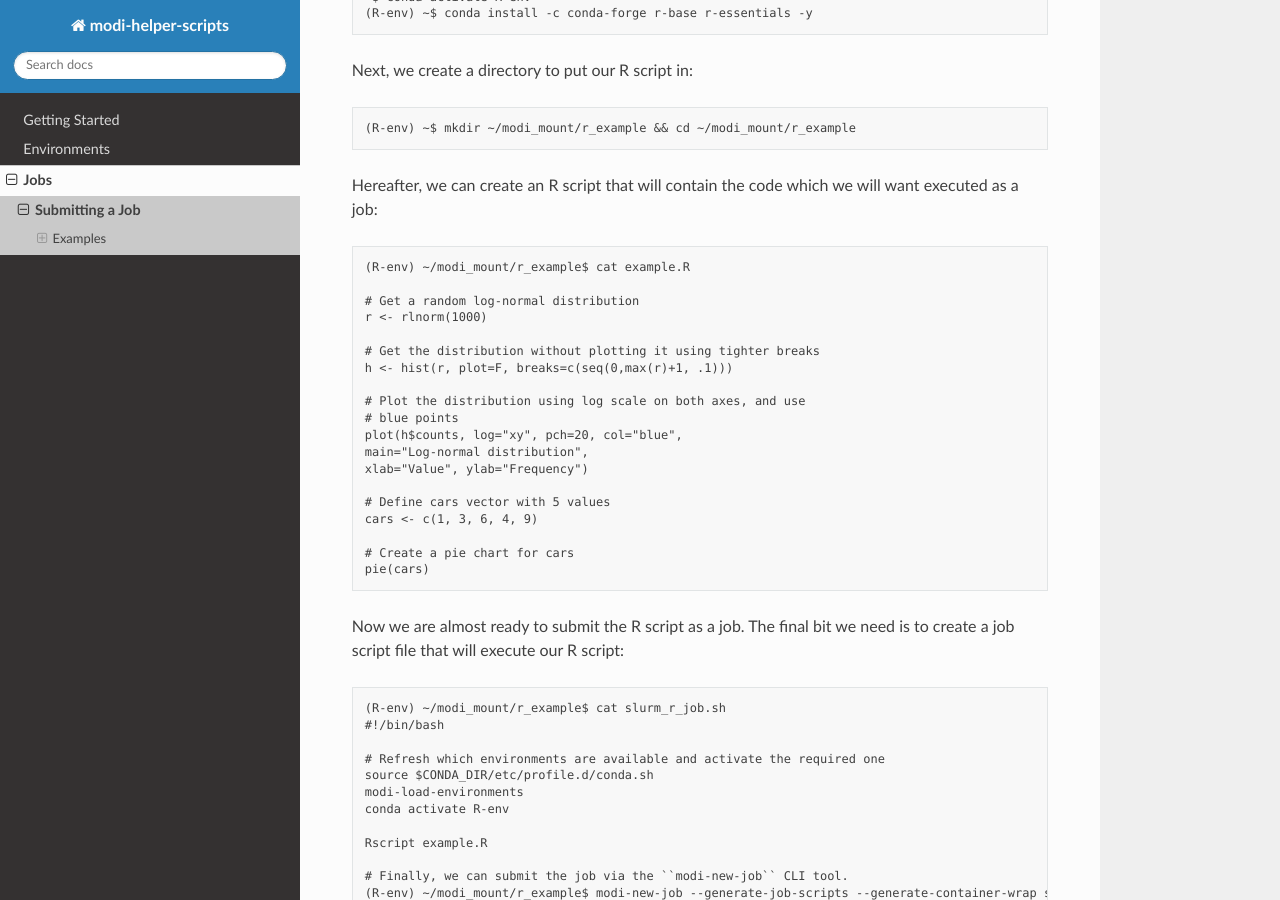
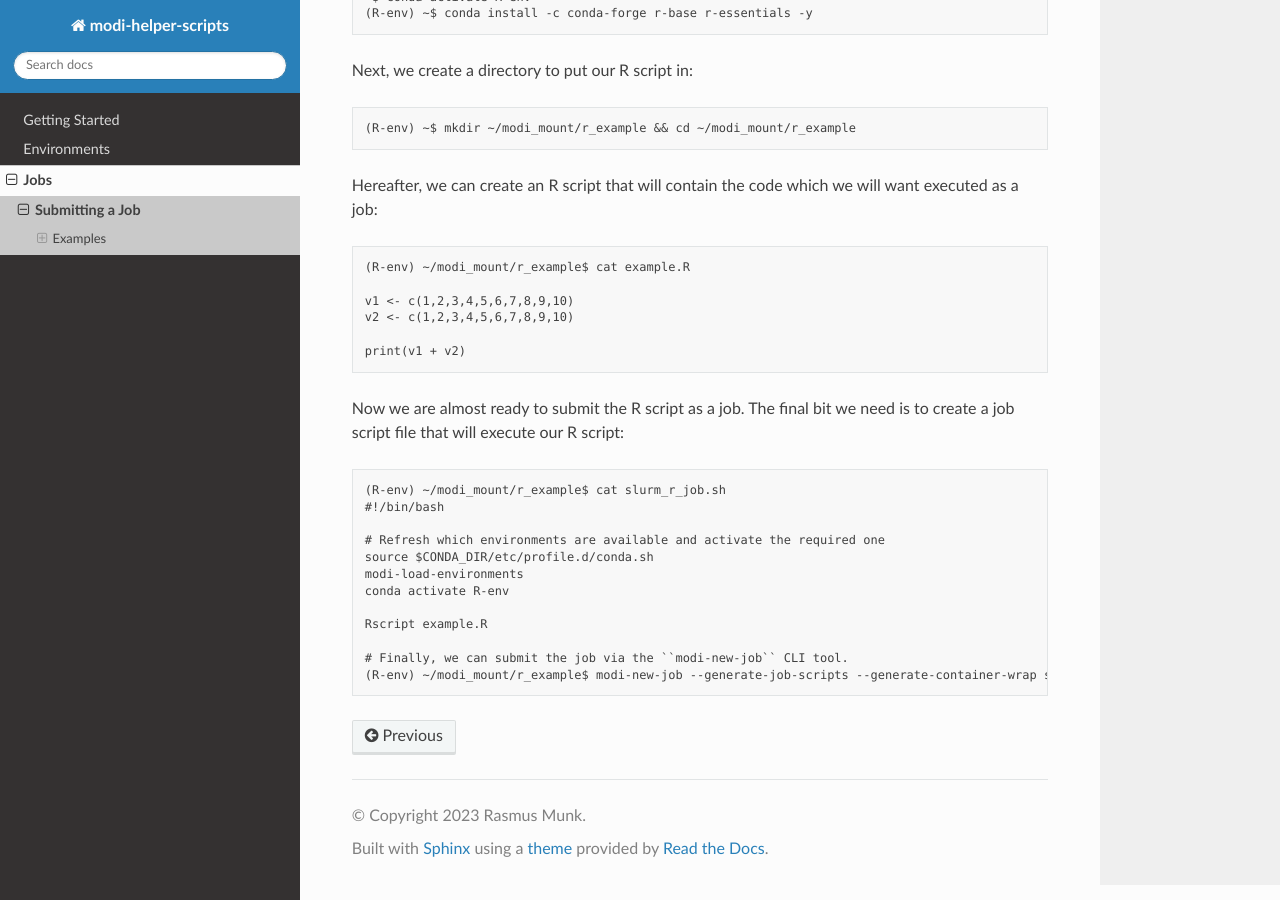
Before and after one commit to ucphhpc/modi-helper-scripts, a Sphinx documentation site: the page built from docs/sections/jobs/new.rst, in a window 1280 px wide and 900 px high, scrolled down 3315 px. Built offline with Sphinx 7.4.7 and the Read the Docs theme 2.0.0, drawn with Linux system fonts in a browser that asks for light colours.

Commit message:
Don't use a plotting example for a non-interactive shell example

```diff
--- a/docs/sections/jobs/new.rst
+++ b/docs/sections/jobs/new.rst
@@ -143,23 +143,10 @@ Hereafter, we can create an R script that will contain the code which we will wa
 
     (R-env) ~/modi_mount/r_example$ cat example.R
 
-    # Get a random log-normal distribution
-    r <- rlnorm(1000)
+    v1 <- c(1,2,3,4,5,6,7,8,9,10)
+    v2 <- c(1,2,3,4,5,6,7,8,9,10)
 
-    # Get the distribution without plotting it using tighter breaks
-    h <- hist(r, plot=F, breaks=c(seq(0,max(r)+1, .1)))
-
-    # Plot the distribution using log scale on both axes, and use
-    # blue points
-    plot(h$counts, log="xy", pch=20, col="blue",
-    main="Log-normal distribution",
-    xlab="Value", ylab="Frequency")
-
-    # Define cars vector with 5 values
-    cars <- c(1, 3, 6, 4, 9)
-
-    # Create a pie chart for cars
-    pie(cars)
+    print(v1 + v2)
 
 Now we are almost ready to submit the R script as a job. The final bit we need is to create
 a job script file that will execute our R script::
```
